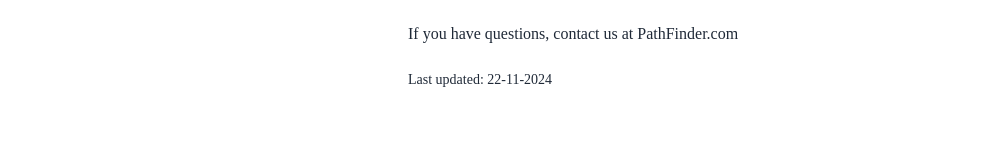
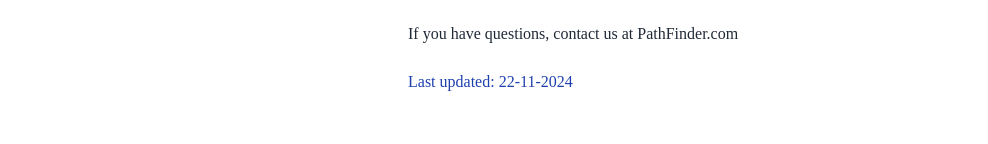
Before and after one commit to KGrim23/PathFinder_V1.0, a Next.js app: page /privacy-policy in a window 1280 px wide. Shown: the part 951-1095 px from the top of the page, without its empty margins (0-988 px from the left). Built offline with nearby package versions, Linux system fonts and the light colour scheme; no server answers.

Commit message:
last update font color changed

```diff
--- a/app/privacy-policy/page.tsx
+++ b/app/privacy-policy/page.tsx
@@ -113,7 +113,9 @@ const PrivacyPolicy: React.FC = () => {
                 <p className="mb-6">
                   If you have questions, contact us at PathFinder.com
                 </p>
-                <p className="mb-6 text-sm">Last updated: 22-11-2024</p>
+                <p className="mb-6 text-md text-blue-800">
+                  Last updated: 22-11-2024
+                </p>
               </div>
             </div>
           </main>
```
